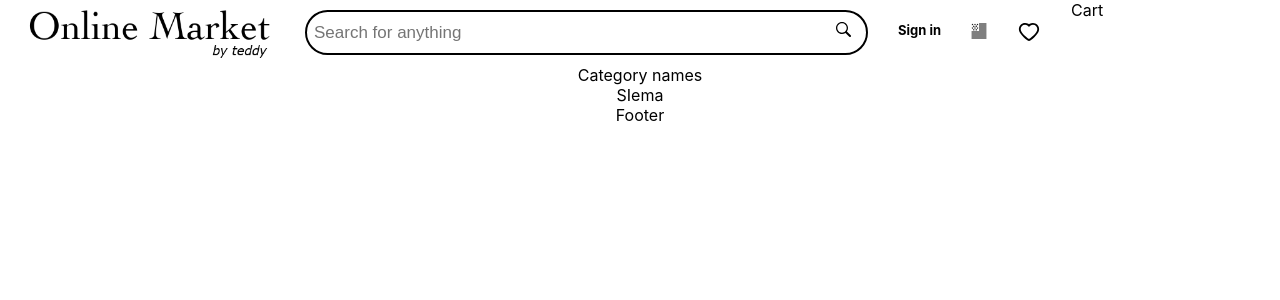
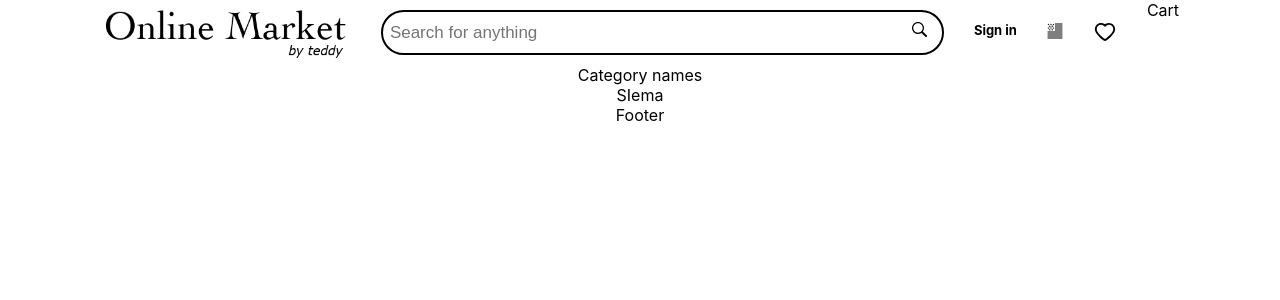
Before and after one commit to TadeQQ/online-item-marketplace, a Next.js app: page / in a window 1280 px wide. Shown: the top 300 px of the page. Built offline with nearby package versions, Linux system fonts and the light colour scheme.

Commit message:
add flex row to Navbar

```diff
--- a/components/Navbar/Navbar.styled.ts
+++ b/components/Navbar/Navbar.styled.ts
@@ -3,6 +3,8 @@ import Link from "next/link";
 const Nav = styled.nav`
   display: flex;
   gap: 30px;
+  justify-content: center;
+  flex-wrap: wrap;
 `;
 const A = styled.a`
   margin-top: 22px;
```
